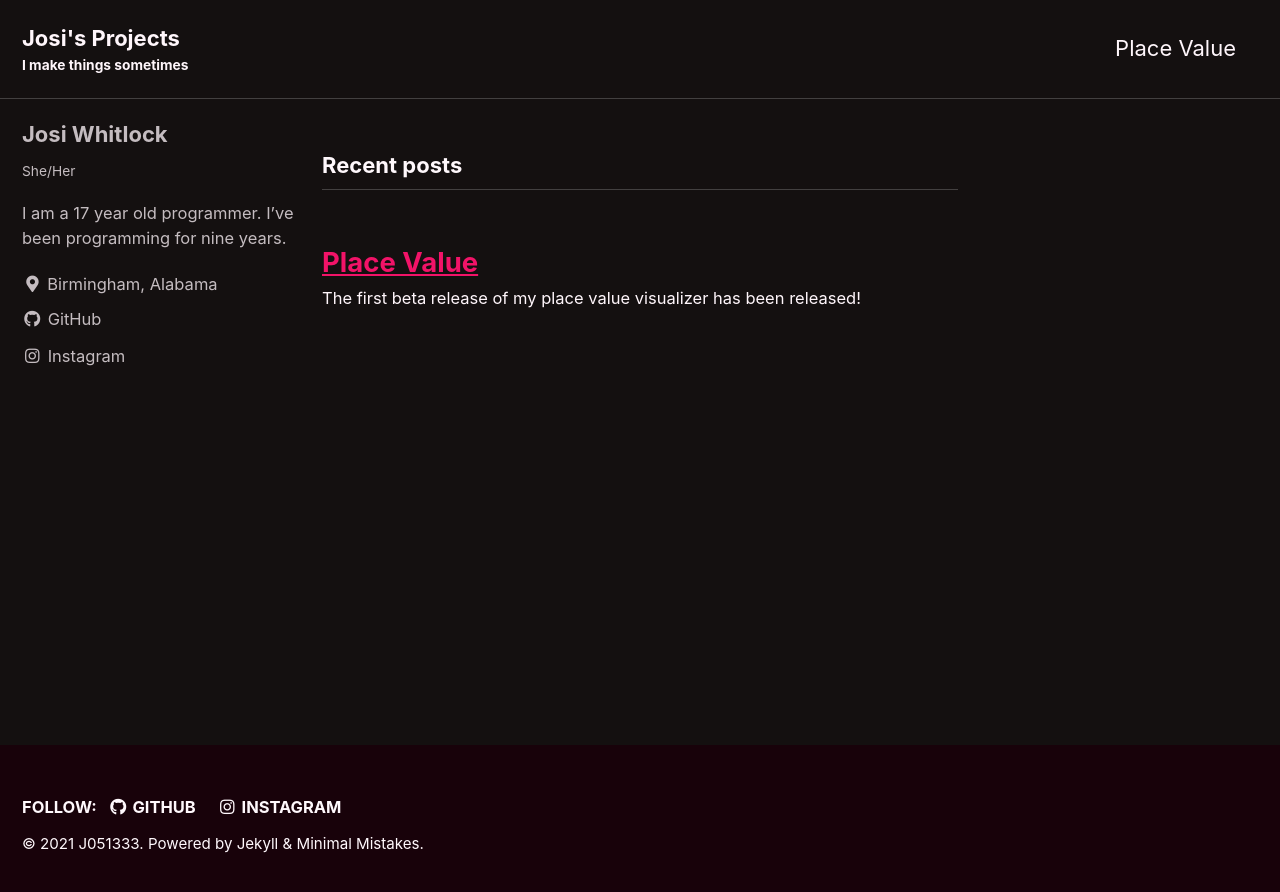
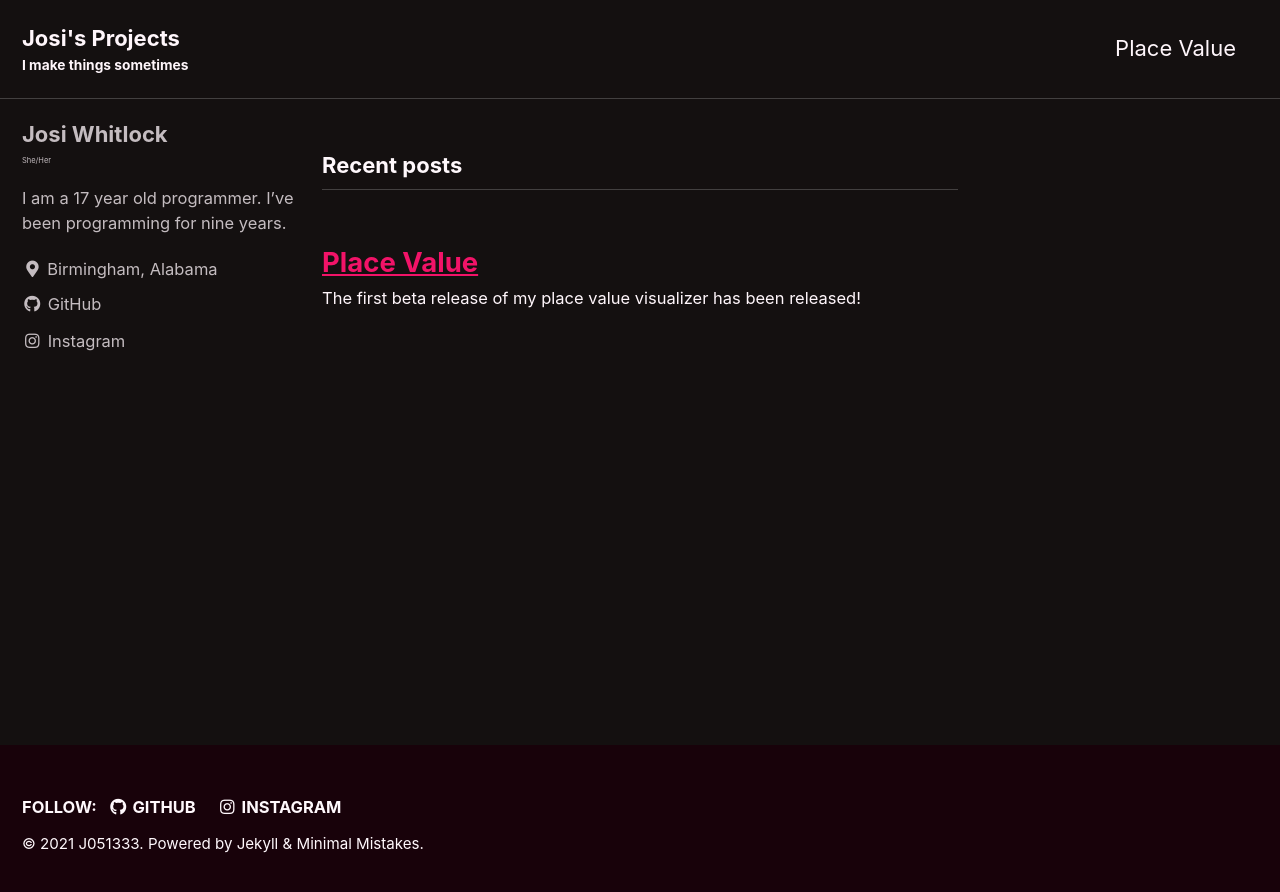
Before and after one commit to J051333/j051333.github.io, a Jekyll site: the page built from index.html, in a window 1280 px wide. Shown: the top 892 px of the page. Built offline with Jekyll 4.4.1, drawn with Linux system fonts in a browser that asks for light colours; cached includes are drawn as plain includes; the list of posts is cut into pages by our own code.

Commit message:
Update _sidebar.scss

```diff
--- a/_sass/minimal-mistakes/_sidebar.scss
+++ b/_sass/minimal-mistakes/_sidebar.scss
@@ -179,10 +179,10 @@
 
 .author__pronouns {
   margin: 0;
-  font-size: smaller;
+  font-size: x-small;
 
   @include breakpoint($large) {
-    margin-top: 5px;
+    margin-top: 0px;
     margin-bottom: 20px;
   }
 }
```
